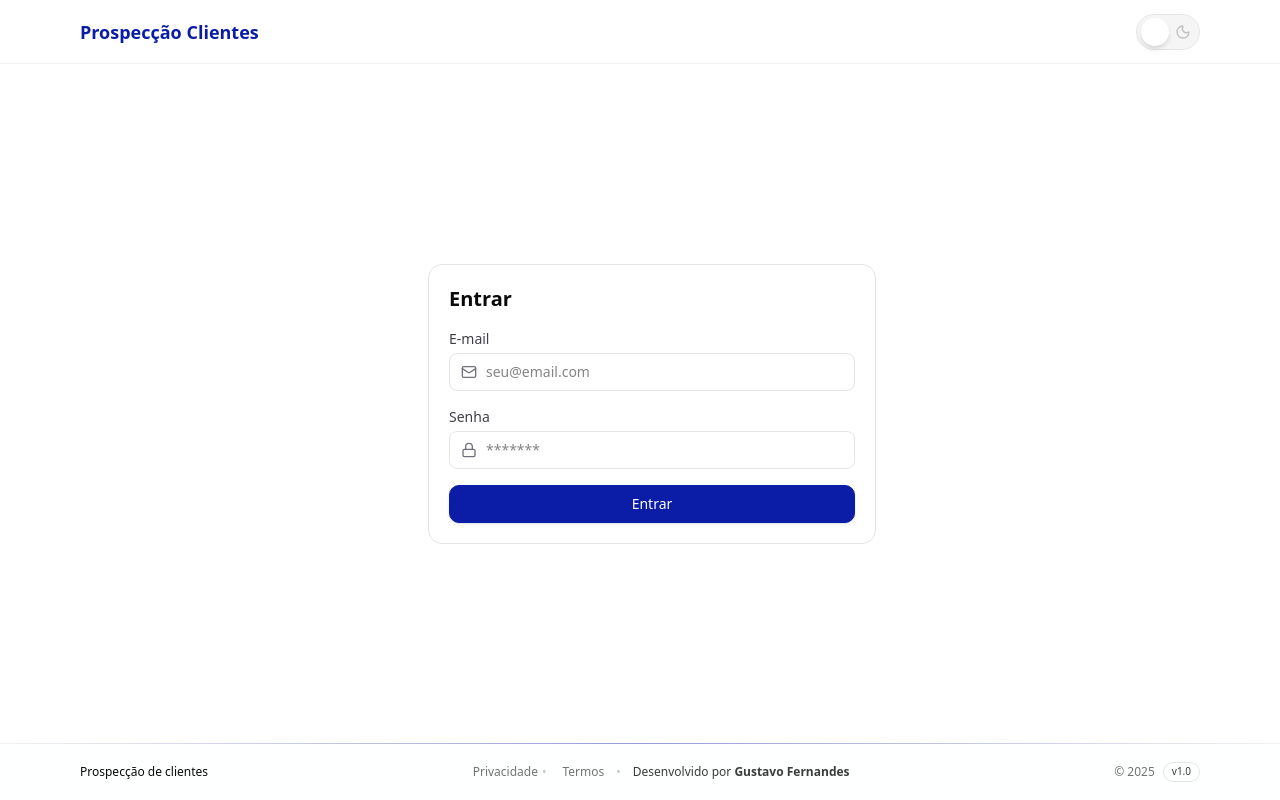
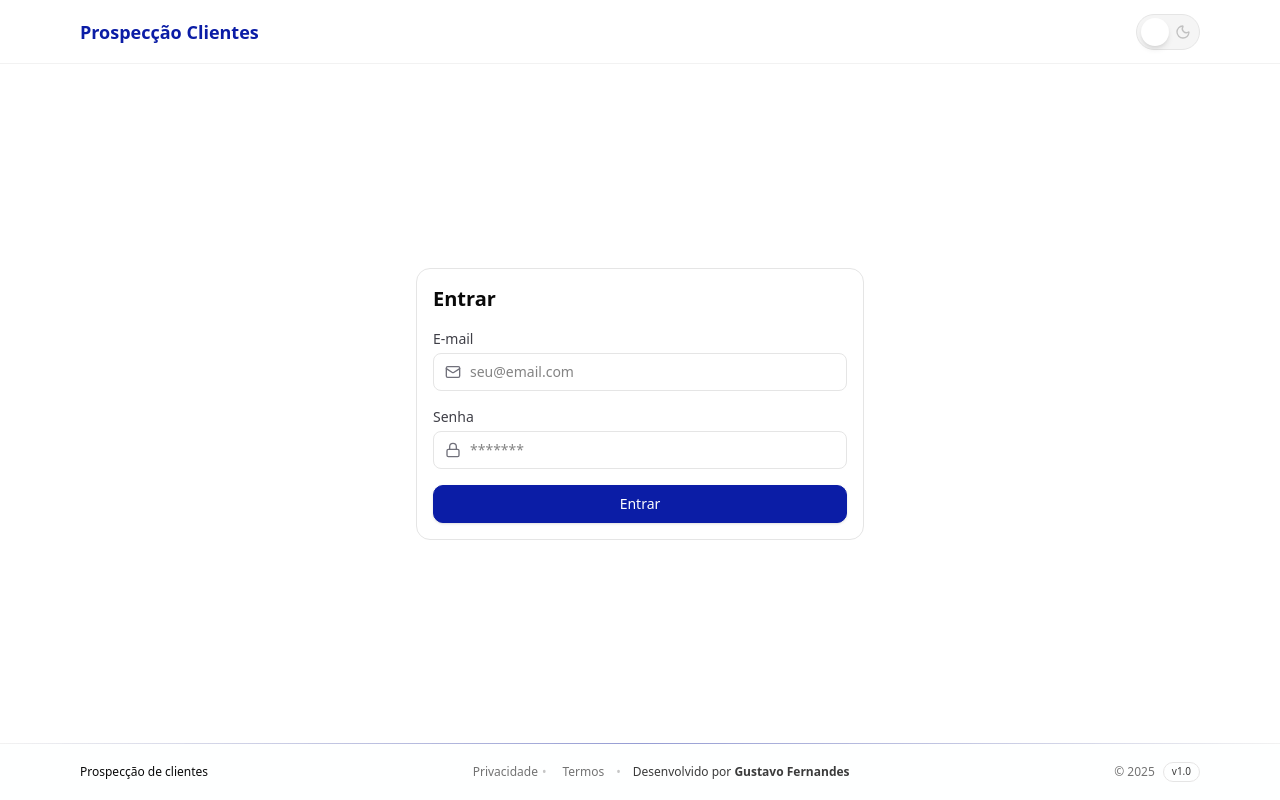
Before and after one commit to Gu-Fernandes/customer-prospecting, a Next.js app: page / in a window 1280 px wide. Built offline with nearby package versions, Linux system fonts and the light colour scheme; no server answers.

Commit message:
:recycle:

```diff
--- a/src/app/components/login-card.tsx
+++ b/src/app/components/login-card.tsx
@@ -39,7 +39,7 @@ export function LoginCard({ onSuccess }: Props) {
   }
 
   return (
-    <div className="w-full max-w-md rounded-xl mx-3 border border-zinc-200 p-5">
+    <div className="w-full max-w-full rounded-xl border p-4">
       <h1 className="mb-4 text-xl font-semibold">Entrar</h1>
 
       {error && (
--- a/src/components/form/field.tsx
+++ b/src/components/form/field.tsx
@@ -98,7 +98,7 @@ export function Field<TFieldValues extends FieldValues = FieldValues>({
               placeholder={placeholder}
               className={cn(
                 "w-full rounded-md border border-border px-3 py-2 text-sm outline-none",
-                " focus:ring-1",
+
                 Icon ? "pl-9" : "",
                 fieldState.error ? "" : ""
               )}
```
